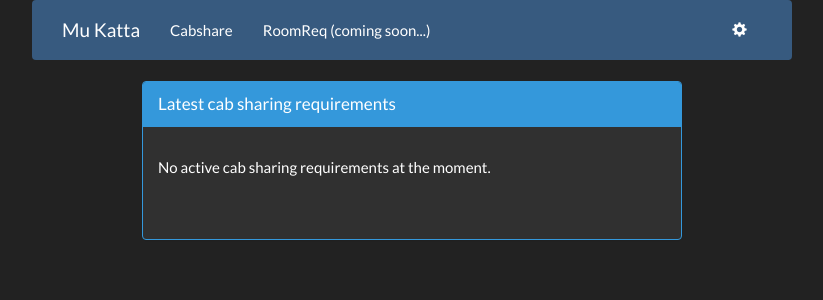
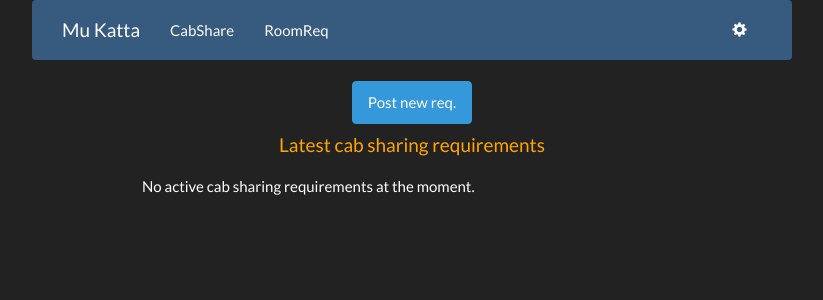
Before and after one commit to ashishnitinpatil/mukatta, a Django app: page /cabshare/ in a window 1280 px wide. Shown: the top 300 px of the page, without its empty margins (228-1051 px from the left). Run offline with Django 3.2, Linux system fonts and the light colour scheme; the visitor is signed in with stand-in values (Sample User, id 1); data that the repository does not hold is empty; parts of the project's set-up code (start-up, migrations or seed data) failed here and were passed over; some libraries are stand-ins or nearby versions.

Commit message:
+awesome navbar, ~minors, +favicon
fixed cabshare edit req_open default selection

```diff
--- a/wsgi/djkatta/cabshare/views.py
+++ b/wsgi/djkatta/cabshare/views.py
@@ -6,7 +6,8 @@ from django.template import RequestContext
 from djkatta.cabshare.forms import CabShareForm
 from djkatta.cabshare.models import cab_sharing
 from django.contrib import messages
-import logging
+import datetime
+# import logging
 
 
 @login_required
@@ -35,6 +36,7 @@ def my_posts(request):
 @login_required
 def new_post(request):
     """New post"""
+    disp_date = (datetime.datetime.today() + datetime.timedelta(days=2)).strftime("%Y-%m-%d")
     form = CabShareForm(request.POST)
     if form.is_valid():
         cur_post = form.save(commit=False)
@@ -78,6 +80,10 @@ def edit(request, post_id=None):
     # process only if post exists & edit is allowed
     if cur_post and allowed:
         form = CabShareForm(instance=cur_post)
+        if cur_post.req_open == "C":
+            post_open = False
+        else:
+            post_open = True
         cur_post_url = cur_post.get_post_url()
         if request.POST:
             form = CabShareForm(request.POST)
@@ -87,6 +93,6 @@ def edit(request, post_id=None):
                 cur_post.owner = request.user
                 cur_post.id = post_id
                 cur_post.save()
-                messages.info(request, 'Post successfully updated')
+                messages.info(request, 'Post successfully updated.')
                 return redirect(cur_post_url)
     return render_to_response('cabshare/edit_post.html', locals(), RequestContext(request))
--- a/wsgi/djkatta/urls.py
+++ b/wsgi/djkatta/urls.py
@@ -1,6 +1,6 @@
 from django.conf.urls import patterns, include, url
 from django.contrib import admin
-from django.views.generic import TemplateView
+from django.views.generic import TemplateView, RedirectView
 
 
 urlpatterns = patterns('',
@@ -16,6 +16,9 @@ urlpatterns = patterns('',
     # Robots page - /robots.txt
     url(r'^robots\.txt$', TemplateView.as_view(template_name='robots.txt',
         content_type='text/plain'), name="robots"),
+    # Favicon - /favicon.ico
+    url(r'^favicon\.ico$', RedirectView.as_view(url='/static/favicon.png'),
+        name="favicon"),
 
     # "accounts" app urls
     url(r'^user/', include("djkatta.accounts.urls", namespace='user')),
--- a/wsgi/djkatta/views.py
+++ b/wsgi/djkatta/views.py
@@ -14,4 +14,4 @@ def index(request):
 
 def about(request):
     """About this website"""
-    return render_to_response('about.html')
+    return render_to_response('about.html',locals(),RequestContext(request))
--- a/wsgi/templates/base.html
+++ b/wsgi/templates/base.html
@@ -6,11 +6,10 @@
     <meta charset="utf-8"/>
     <meta http-equiv="X-UA-Compatible" content="IE=edge"/>
     <meta name="viewport" content="width=device-width, initial-scale=1"/>
-    <link rel="icon" href="/static/favicon.png"/>
-	<link rel="shortcut icon" href="/static/favicon.png"/>
-	<link rel="apple-touch-icon" href="/static/favicon.png"/>
     <!-- Bootstrap core CSS -->
-    <link href="/static/bootstrap/css/bootstrap.darkly.min.css" rel="stylesheet"/>
+    <link rel="stylesheet" href="/static/bootstrap/css/bootstrap.darkly.min.css"/>
+	<link rel="shortcut icon" type="image/png" href="/static/favicon.png"/>
+	<link rel="apple-touch-icon" type="image/png" href="/static/favicon.png"/>
 	<link rel="stylesheet" href="/static/style.css" type="text/css" media="screen"/>
     <title>{% block title %}Mu Katta{% endblock %}</title>
     {% block scripts_head %}{% endblock %}
@@ -25,7 +24,7 @@
     <nav class="navbar navbar-default col-md-8 col-md-offset-2 col-sm-8 col-sm-offset-2 col-xs-12" role="navigation">
         <div class="container-fluid" id="navfluid">
         <div class="navbar-header">
-            <button type="button" class="navbar-toggle" data-toggle="collapse" data-target="#navigationbar">
+            <button type="button" class="navbar-toggle" data-toggle="collapse" data-target="#navigation_bar">
                 <span class="sr-only">Toggle navigation</span>
                 <span class="icon-bar"></span>
                 <span class="icon-bar"></span>
@@ -33,26 +32,40 @@
             </button>
             <a class="navbar-brand" href="{% url 'about' %}">Mu Katta</a>
        </div>
-        <div class="collapse navbar-collapse" id="navigationbar">
-            <ul class="nav navbar-nav">
-                <li><a href="{% url 'cabshare_index' %}">Cabshare</a></li>
-                <li><a href="#">RoomReq (coming soon...)</a></li>
-                <li class="divider"></li>
+        <div class="collapse navbar-collapse" id="navigation_bar">
+            <ul class="nav navbar-nav" id="cabshare_navigation">
+                <li class="dropdown">
+                  <a href="#" class="dropdown-toggle" data-toggle="dropdown" role="button" aria-expanded="false">CabShare</a>
+                  <ul class="dropdown-menu" role="menu">
+                    <li><a href="{% url 'cabshare_index' %}">Home</a></li>
+                    <li><a href="{% url 'cabshare:my_posts' %}">My posts</a></li>
+                    <li><a href="{% url 'cabshare:new_post' %}">New Post</a></li>
+                  </ul>
+                </li>
             </ul>
-            <ul class="nav navbar-nav navbar-right" id="navigationbar">
-                <li><a href="/user/{{ request.user.username }}/" class="navbar-link"></a></li>
+            <ul class="nav navbar-nav" id="roomreq_navigation">
+                <li class="dropdown">
+                  <a href="#" class="dropdown-toggle" data-toggle="dropdown" role="button" aria-expanded="false">RoomReq</a>
+                  <ul class="dropdown-menu" role="menu">
+                    <li><a href="{# url 'roomreq_index' #}">Home</a></li>
+                    <li><a href="{# url 'roomreq:my_posts' #}">My posts</a></li>
+                    <li><a href="{# url 'roomreq:new_post' #}">New Post</a></li>
+                  </ul>
+                </li>
+            </ul>
+            {% if request %}{% if request.user %}{% if request.user.is_authenticated %}
+            <ul class="nav navbar-nav navbar-right" id="account_navigation">
                 <li class="dropdown">
                   <a href="#" class="dropdown-toggle" data-toggle="dropdown" role="button" aria-expanded="false"><i class="glyphicon glyphicon-cog"></i></a>
                   <ul class="dropdown-menu" role="menu">
-                    <li><a href="/user/{{ request.user.username }}/">My details</a></li>
+                    <li><a href="{% url 'user_index' %}">My details</a></li>
                     <li><a href="{% url 'user:password_change_form' %}">Change password</a></li>
-                    <li><a href="{% url 'cabshare:my_posts' %}">My Cabshare posts</a></li>
-                    <li><a href="#">My RoomReq posts</a></li>
                     <li class="divider"></li>
                     <li><a href="{% url 'user:logout' %}">Logout</a></li>
                   </ul>
                 </li>
             </ul>
+            {% endif %}{% endif %}{% endif %}
         </div><!-- /.navbar-collapse -->
       </div><!-- /.container-fluid -->
     </nav>
--- a/wsgi/templates/cabshare/index.html
+++ b/wsgi/templates/cabshare/index.html
@@ -1,29 +1,24 @@
 {% extends 'cabshare/base.html' %}
 
 {% block content %}
-        <div id="cabsharebox" class="mainbox col-md-6 col-md-offset-3 col-sm-8 col-sm-offset-2">
-            <div class="panel panel-info">
-                <div class="panel-heading">
-                    <div class="panel-title">
-                        Latest cab sharing requirements
-                    </div>
-                </div>
+        <div id="cabsharebox" class="mainbox col-xs-12 col-md-6 col-md-offset-3 col-sm-8 col-sm-offset-2">
+            <center><a class="btn btn-info" href="{% url 'cabshare:new_post' %}">Post new req.</a></center>
+            <center><h4>Latest cab sharing requirements</h4></center>
             {% if not posts %}
-                <div style="padding-top:30px" class="panel-body">
+                <div style="padding-top:10px">
                     No active cab sharing requirements at the moment.
                 </div>
             {% endif %}
-                <div style="padding-top:30px" class="panel-body">
+            <div style="padding-top:10px; padding-bottom:25px;">
             {% for post in posts %}
                 <div class="list-group">
                     <div class="list-group-item">
-                    To {{ post.destination }} on {{ post.travel_date }} {{ post.travel_time }}
-                    <span style="float:right">{% if post.editable %}<a href="{{ post.url }}edit/">Edit</a> | {% endif %}<a href="{{ post.url }}">Details</a></span><br>
+                    To {{ post.destination }} on {{ post.travel_date }} {{ post.travel_time }}<br>
                     - <a href="/user/{{ post.owner.username }}/">{{ post.owner.first_name }} {{ post.owner.last_name }}</a>
+                    <span style="float:right">{% if post.editable %}<a href="{{ post.url }}edit/">Edit</a> | {% endif %}<a href="{{ post.url }}">Details</a></span>
                     </div>
                 </div>
             {% endfor %}
             </div>
         </div>
-        </div>
 {% endblock %}
```
Also changed, not shown: wsgi/templates/about.html (+8 -8 lines), wsgi/templates/accounts/indi.html (+2 -12 lines), wsgi/templates/cabshare/edit_post.html (+10 -28 lines), wsgi/templates/cabshare/indi.html (+5 -14 lines), wsgi/templates/cabshare/my_posts.html (+4 -14 lines), wsgi/templates/cabshare/new_post.html (+11 -29 lines), wsgi/static/favicon.png (added). Lines whose indentation alone changed are shown as unchanged.
